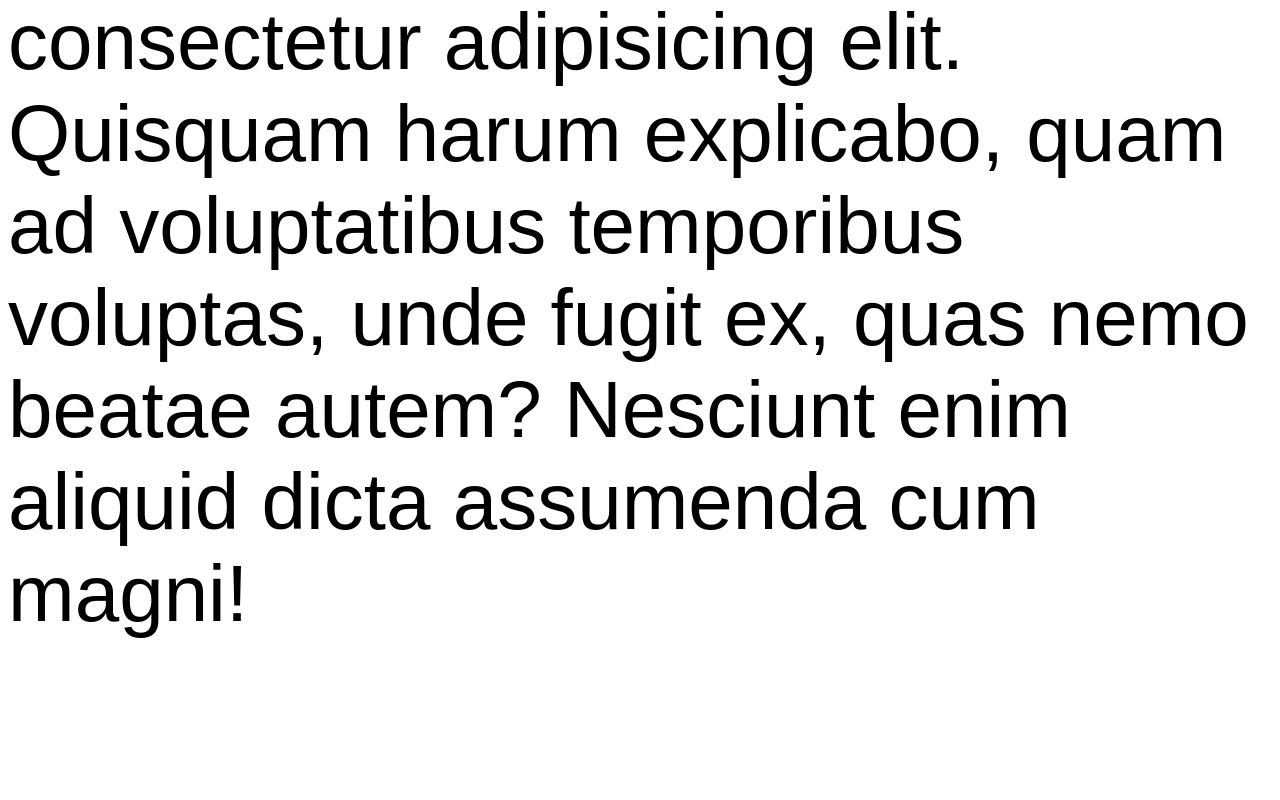
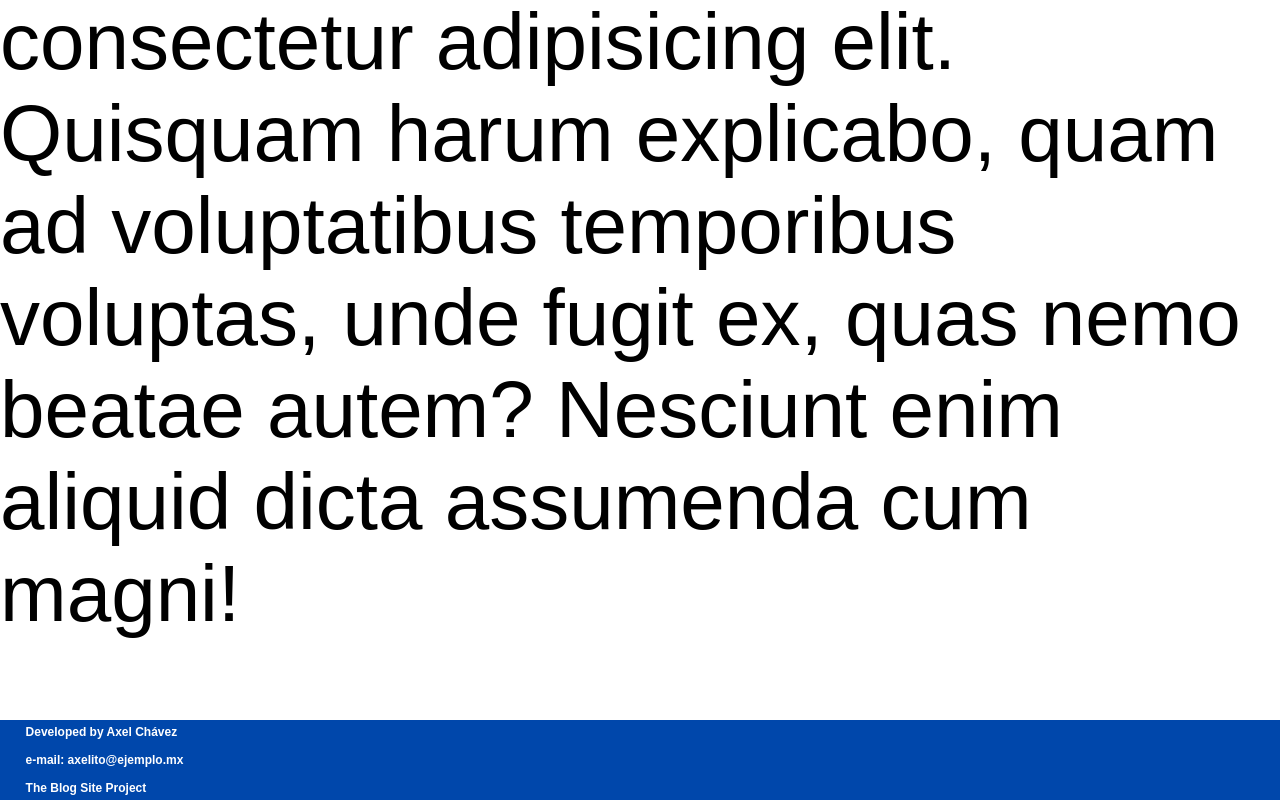
Before and after one commit to axelechavez/The-Blog-Site-Example, a plain HTML site: page index.html in a window 1280 px wide. Shown: the part 1808-2608 px from the top of the page. Before the commit the page ends 2448 px from the top, so only its background shows below. Drawn offline with Linux system fonts and the light colour scheme.

Commit message:
Creé el Footer
Falta programar que el Footer se quede pegado al fondo de las páginas about us y contact us.

```diff
--- a/index.html
+++ b/index.html
@@ -36,6 +36,19 @@
           Lorem ipsum dolor sit amet consectetur adipisicing elit. Quisquam harum explicabo, quam ad voluptatibus temporibus voluptas, unde fugit ex, quas nemo beatae autem? Nesciunt enim aliquid dicta assumenda cum magni!
       </p>
   </div>
+
+  <!-- Footer -->
+  <footer>
+        <div class="footer-item">
+            <p>Developed by Axel Chávez</p>
+        </div>
+        <div class="footer-item">
+            <p>e-mail: axelito@ejemplo.mx</p>
+        </div>
+        <div class="footer-item">
+            <p>The Blog Site Project</p>
+        </div>
+    </footer>
 </body>
 
 </html>
--- a/style.css
+++ b/style.css
@@ -3,6 +3,17 @@ html {
     width: 100%;
   }
 
+
+body {
+  margin: 0;
+  padding: 0;
+}
+
+* {
+    box-sizing: border-box;
+}
+
+/* ------------- NAVBAR --------------*/
 .navbar {
     background-color: #0047AB; /* Un tono de azul */
     height: 60px;               /* Define qué tan "delgado" es el rectángulo */
@@ -10,7 +21,8 @@ html {
     align-items: center;        /* Centra los títulos verticalmente */
     justify-content: space-around; /* Distribuye el espacio igual entre títulos y bordes */
     width: 100%;                /* Ocupa todo el ancho de la pantalla */
-    position:fixed;top: 0;   /* Se pega al borde superior */
+    position:fixed;
+    top: 0;   /* Se pega al borde superior */
     left: 0;  /* Se pega al borde izquierdo */
     z-index: 1000; /* Opcional: asegura que la barra siempre esté por encima de otros contenidos */
 }
@@ -24,8 +36,33 @@ html {
 }
 
 .nav-item {
-    cursor: pointer; /* Indispensable para que aparezca la manita */
+    cursor: pointer;    /* Indispensable para que aparezca la manita */
 }
+
+/* ------------- FOOTER --------------*/
+footer {
+    background-color: #0047AB;    /* Un tono de azul */
+    min-height: 80px;                   /* Define qué tan "delgado" es el rectángulo */
+    display: flex;                  /* Activa el modo Flexbox */
+    flex-direction: column;         /* Muestra los elementos verticalmente*/
+    justify-content: space-around;  /* Distribuye el espacio igual entre títulos y bordes */
+    gap: 5px;               /* Define un espacio constante entre los párrafos */
+    padding-left: 2%;
+    width: 100%;                    /* Ocupa todo el ancho de la pantalla */
+    position: static;
+    bottom: 0;
+}
+
+/* Estilo para los textos dentro del footer */
+footer p {
+    color: white;
+    margin: 0;       /* Quitamos el margen por defecto del h1 para que no deforme la barra */
+    font-size: 12px;
+    font-family: Arial, sans-serif;
+    font-weight: bold;
+}
+
+/* ------------- TEXTO --------------*/
 
 .test-text {
   font-size: 80px; /* Aquí controlas el tamaño del texto del h1 */
```
Also changed, not shown: about.html (+12 -8 lines), contact.html (+12 -8 lines).
